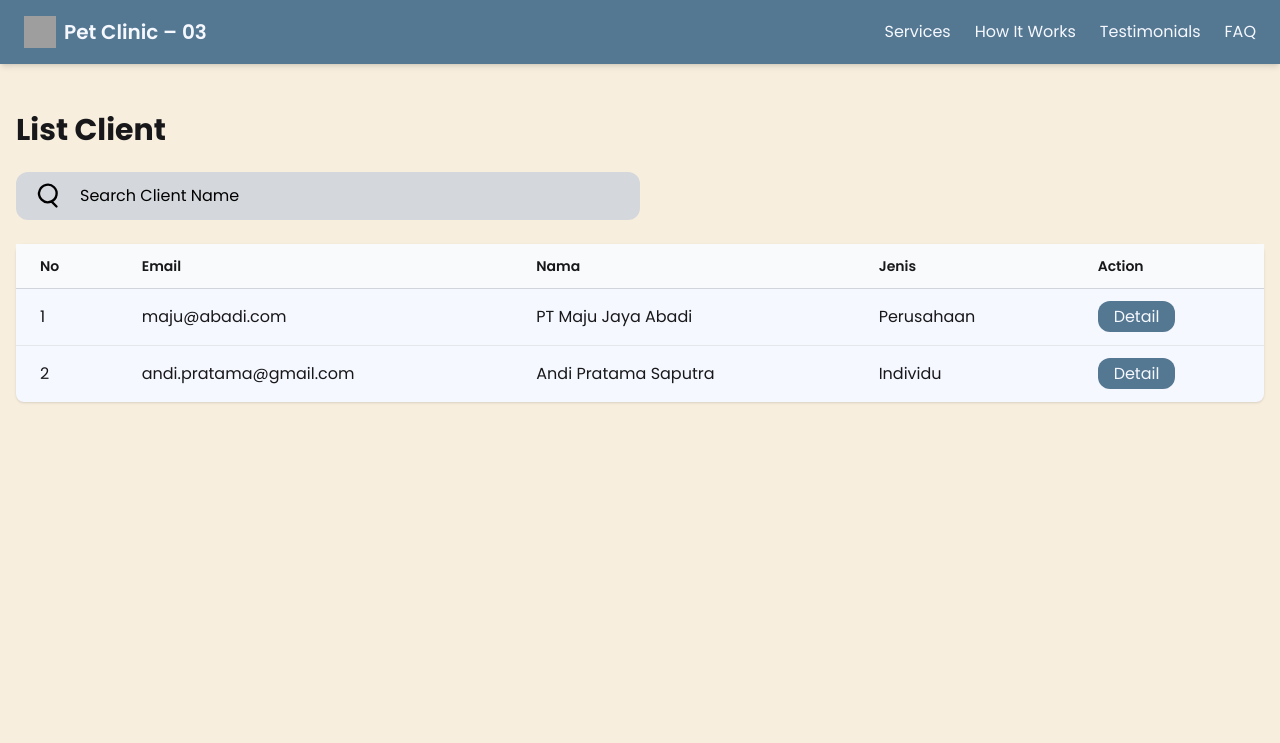
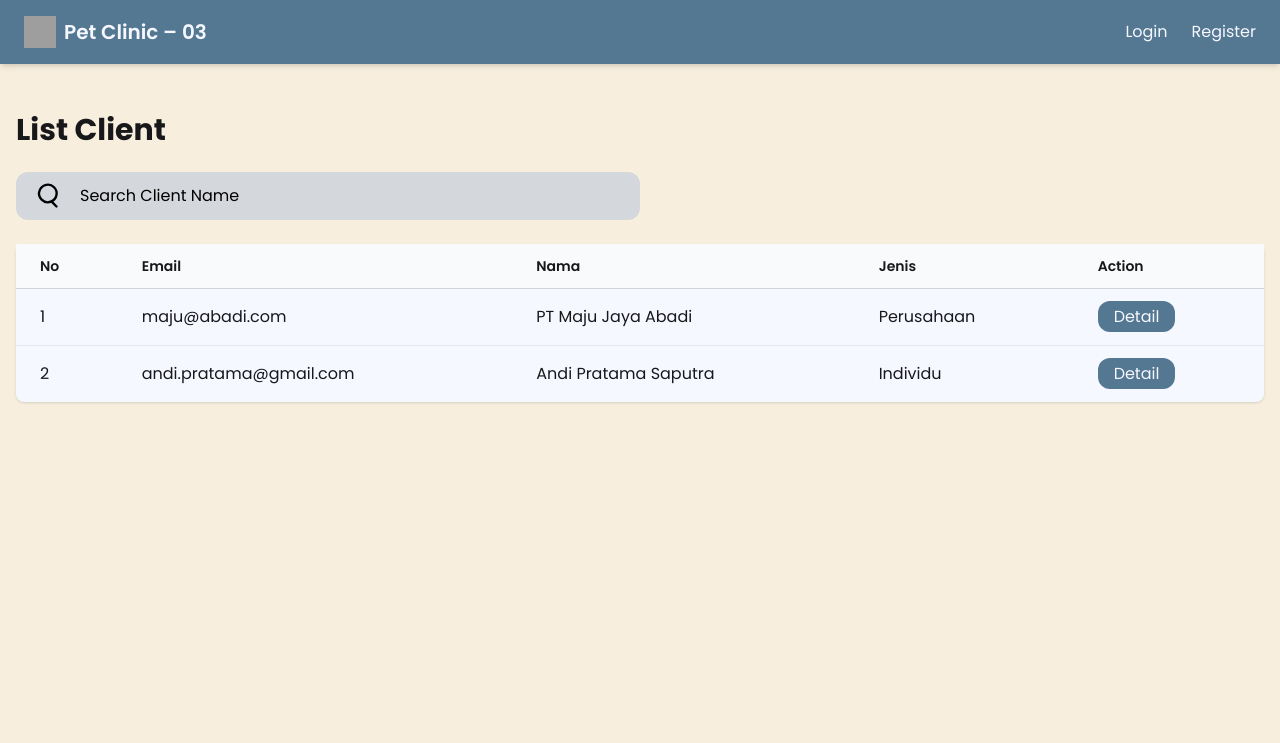
Before and after one commit to 04Delya/TK3-Deploy, a Django app: page /client-pet/ in a window 1280 px wide. Shown: the top 743 px of the page. Run offline with Django 5.2, Linux system fonts and the light colour scheme; parts of the project's set-up code (start-up, migrations or seed data) failed here and were passed over; some libraries are stand-ins or nearby versions; grey boxes are pictures that could not be loaded.

```diff
--- a/pet_clinic/main/templates/navbar.html
+++ b/pet_clinic/main/templates/navbar.html
@@ -11,17 +11,13 @@
            stroke-linejoin="round" stroke-width="2" d="M4 6h16M4 12h16M4 18h16"/></svg>
     </button>
     <div class="hidden lg:flex space-x-6">
-      <a href="#services" class="hover:text-blue3">Services</a>
-      <a href="#how-it-works" class="hover:text-blue3">How It Works</a>
-      <a href="#testimonials" class="hover:text-blue3">Testimonials</a>
-      <a href="#faq" class="hover:text-blue3">FAQ</a>
+      <a href="#Login" class="hover:text-gray4">Login</a>
+      <a href="#Register" class="hover:text-gray4">Register</a>
     </div>
   </div>
   <div id="mobileMenu" class="hidden lg:hidden bg-blue1">
-    <a href="#services" class="block px-6 py-2 hover:bg-blue2">Services</a>
-    <a href="#how-it-works" class="block px-6 py-2 hover:bg-blue2">How It Works</a>
-    <a href="#testimonials" class="block px-6 py-2 hover:bg-blue2">Testimonials</a>
-    <a href="#faq" class="block px-6 py-2 hover:bg-blue2">FAQ</a>
+    <a href="#Login" class="block px-6 py-2 hover:bg-gray4">Login</a>
+    <a href="#Register" class="block px-6 py-2 hover:bg-gray4">Register</a>
   </div>
 
   <script>
```
